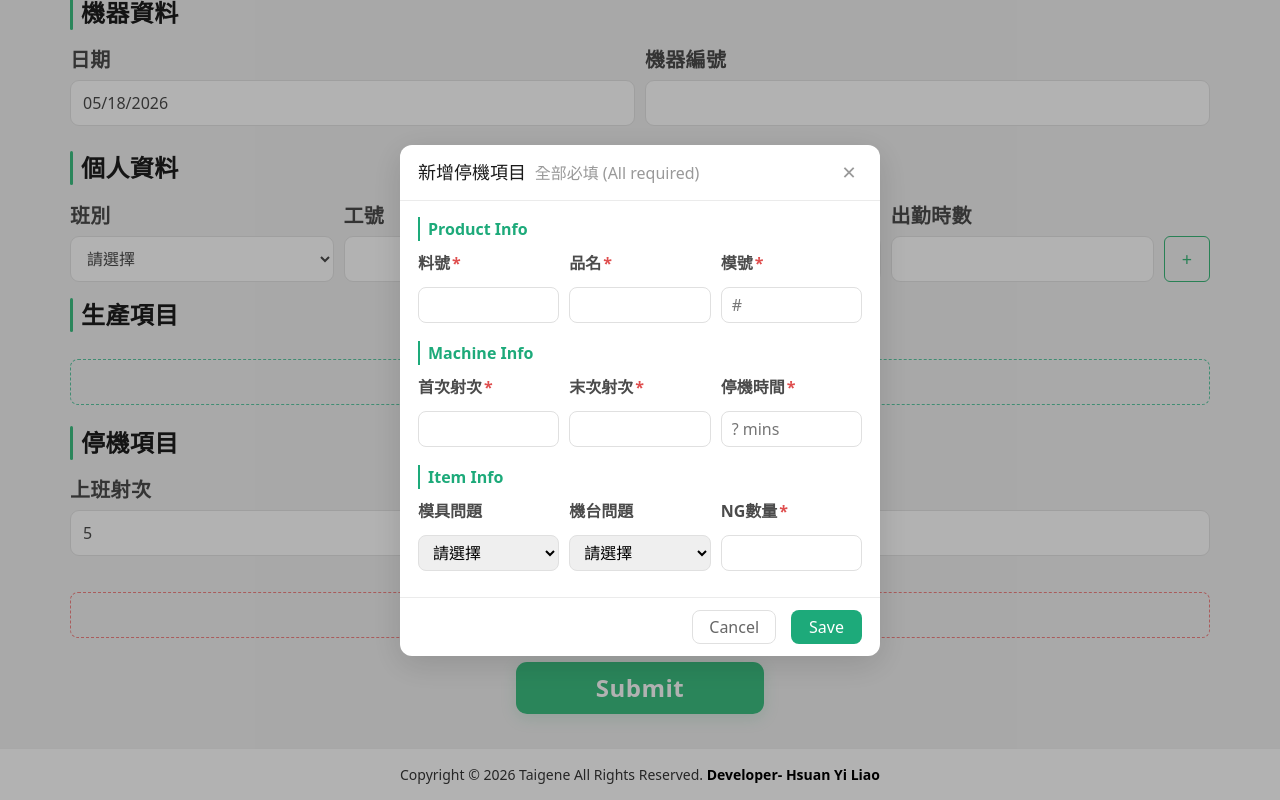
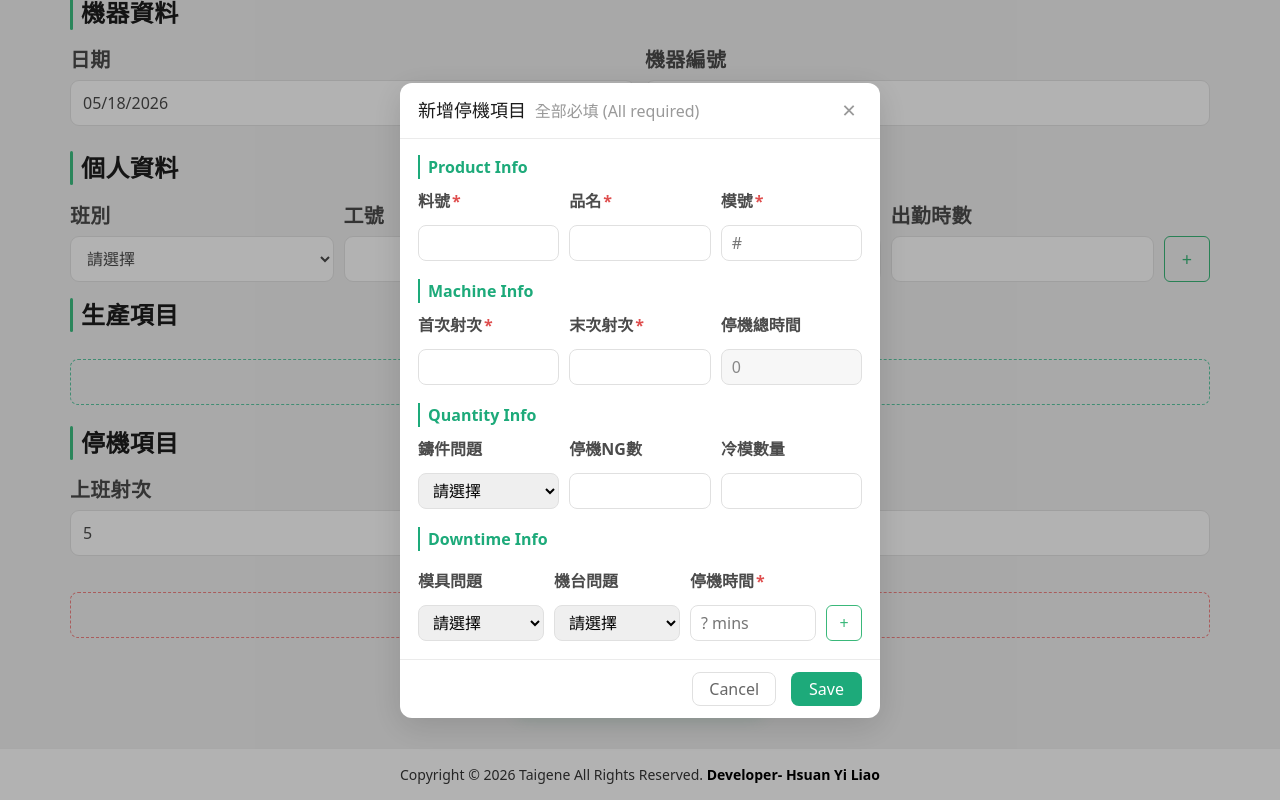
Before and after one commit to LiaoHsuanYi/Digital-Form-System, a Vue app: page /dailysheet in a window 1280 px wide. Both pictures are taken after typing "5", "5" into the empty fields and a click on the button "+ 新增停機項目". Shown: the part 305-1105 px from the top of the page. Built offline with nearby package versions, Linux system fonts and the light colour scheme.

Commit message:
dailysheet_v2 updated

```diff
--- a/src/components/productForm.vue
+++ b/src/components/productForm.vue
@@ -87,7 +87,7 @@
 </template>
 
 <script setup>
-import { reactive, computed } from 'vue'
+import { reactive, computed, watch } from 'vue'
 
 const props = defineProps({
   editData: { type: Object, default: null },
@@ -141,6 +141,16 @@ const handleSave = () => {
   if (!validate()) return
   emit('save', { ...local, totalQuan: computedTotal.value })
 }
+
+
+watch(
+  [() => local.OKquantity, () => local.NGquantity],
+  ([newOK, newNG]) => {
+    local.totalQuan = (Number(newOK) || 0) + (Number(newNG) || 0);
+  },
+  {immediate: true}
+)
+
 </script>
 
 <style scoped>
--- a/src/components/stopForm.vue
+++ b/src/components/stopForm.vue
@@ -47,19 +47,47 @@
                 <span v-if="errors.lastShot" class="error-msg">必填</span>
               </div>
               <div class="form-field">
-                <label class="form-label">停機時間<span class="required">*</span></label>
-                <input v-model.number="local.stopTime" type="number" min="0" class="form-input" :class="{ error: errors.stopTime }" placeholder="? mins">
-                <span v-if="errors.stopTime" class="error-msg">必填</span>
+                <label class="form-label">停機總時間</label>
+                <input :value="computedTotal" type="number" class="form-input" readonly>
               </div>
             </div>
           </div>
 
           <div class="section-group">
-            <p class="group-label">Item Info</p>
+            <p class="group-label">Quantity Info</p>
             <div class="form-row">
               <div class="form-field">
-                <label class="form-label">模具問題</label>
-                <select class="form-input" v-model="local.stopIssue" :class="{ error: errors.stopIssue }">
+                <label class="form-label">鑄件問題</label>
+                <select class="form-input" v-model="local.productIssue">
+                  <option value="">請選擇</option>
+                  <option value="缺肉">缺肉</option>
+                  <option value="流紋">流紋</option>
+                  <option value="黏模">黏模</option>
+                  <option value="拉模裂">拉模裂</option>
+                  <option value="變形">變形</option>
+                  <option value="砂孔">砂孔</option>
+                  <option value="脫皮">脫皮</option>
+                  <option value="斷料頭">斷料頭</option>
+                </select>
+              </div>
+              <div class="form-field">
+                <label class="form-label">停機NG數</label>
+                <input v-model.number="local.stop_NGquan" type="number" min="0" class="form-input">
+              </div>
+              <div class="form-field">
+                <label class="form-label">冷模數量</label>
+                <input v-model.number="local.coldQuan" type="number" min="0" class="form-input">
+              </div>
+            </div>
+          </div>
+
+          <p class="group-label">Downtime Info</p>
+          <div v-for="(item, index) in local.stopReason" :key="index" class="section-group">
+
+            <div class="form-row">
+              <div class="form-field">
+                <label class="form-label" v-if="index === 0">模具問題</label>
+                <select class="form-input" v-model="item.stopIssue" :class="{ error: errors.stopIssue }">
                   <option value="">請選擇</option>
                   <option value="模具上模">模具上模</option>
                   <option value="模具下模">模具下模</option>
@@ -86,8 +114,8 @@
                 </select>
               </div>
               <div class="form-field">
-                <label class="form-label">機台問題</label>
-                <select class="form-input" v-model="local.stopIssue" :class="{ error: errors.stopIssue }">
+                <label class="form-label" v-if="index === 0">機台問題</label>
+                <select class="form-input" v-model="item.stopIssue" :class="{ error: errors.stopIssue }">
                   <option value="">請選擇</option>
                   <option value="壓鑄機故障">壓鑄機故障</option>
                   <option value="料管卡鋁屑處理">料管卡鋁屑處理</option>
@@ -112,20 +140,35 @@
                 </select>
               </div>
               <div class="form-field">
-                <label class="form-label">NG數量<span class="required">*</span></label>
-                <input v-model.number="local.stop_NGquan" type="number" min="0" class="form-input" :class="{ error: errors.stop_NGquan }">
+                <label class="form-label" v-if="index === 0">停機時間<span class="required">*</span></label>
+                <input v-model.number="item.stopTime" type="number" min="0" class="form-input" :class="{ error: errors.stopTime }" placeholder="? mins">
               </div>
+
+              <button type="button"
+                v-if="index === 0"
+                class="action-btn stop-add-btn"
+                @click="addstopReason"
+                >
+                <span class="stop-btn-icon">+</span>
+              </button>
+
+              <button type="button"
+                v-else
+                class="action-btn stop-remove-btn"
+                @click="removestopReason(index)"
+                >
+                <span class="person-btn-icon">-</span>
+              </button>
             </div>
-            <div class="error-row">
-              <div class="error-left" v-if="errors.stopIssue">
+            <div class="error-row" v-if="index === 0">
+              <div class="error-left" :style="{ visibility: errors.stopIssue ? 'visible' : 'hidden' }">
                 請選擇一項原因
               </div>
-              <div class="error-right" v-if="errors.stop_NGquan">
+              <div class="error-right" :style="{ visibility: errors.stopTime ? 'visible' : 'hidden' }">
                 必填
               </div>
             </div>
           </div>
-
         </div>
 
         <div class="modal-footer">
@@ -139,7 +182,7 @@
 </template>
 
 <script setup>
-import { reactive } from 'vue'
+import { reactive, computed, watch } from 'vue'
 
 const props = defineProps({
   editData: { type: Object, default: null },
@@ -154,10 +197,35 @@ const createEmpty = () => ({
   moldId: '',
   firstShot: '',
   lastShot: '',
-  stopTime: '',
-  stopIssue: '',
-  stop_NGquan: ''
+  totalTime: '',
+  productIssue: '',
+  stop_NGquan: '',
+  coldQuan: '',
+  stopReason: [
+    {
+      stopIssue: '',
+      stopTime: ''
+    }
+  ]
+
 })
+
+function addstopReason()
+{
+  local.stopReason.push({
+    stopIssue: '',
+    stopTime: ''
+  })
+}
+
+function removestopReason(index)
+{
+  if (local.stopReason.length <= 1)
+    return;
+
+  local.stopReason.splice(index, 1);
+}
+
 
 // If editData has value, then edit. If not, then create
 const local = reactive(props.editData ? { ...props.editData } : createEmpty())
@@ -168,12 +236,19 @@ const errors = reactive({
   moldId: false,
   firstShot: false,
   lastShot: false,
-  stopTime: false,
+  stop_NGquan: false,
   stopIssue: false,
-  stop_NGquan: false
+  stopTime: false
 })
 
-const requiredFields = ['productNo', 'productType', 'moldId', 'firstShot', 'lastShot', 'stopTime', 'stopIssue', 'stop_NGquan']
+const computedTotal = computed(() => {
+  return local.stopReason.reduce((total, item) => {
+    const time = parseInt(item.stopTime) || 0;
+    return total + time;
+  }, 0);
+})
+
+const requiredFields = ['productNo', 'productType', 'moldId', 'firstShot', 'lastShot']
 
 const validate = () => {
   let valid = true
@@ -181,6 +256,17 @@ const validate = () => {
     errors[key] = local[key] === '' || local[key] === null || local[key] === undefined
     if (errors[key]) valid = false
   })
+
+  const firstStop = local.stopReason[0];
+
+  errors.stopIssue = !firstStop.stopIssue;
+  errors.stopTime = !firstStop.stopTime;
+
+  if (errors.stopTime || errors.stopIssue )
+  {
+    valid = false
+  }
+
   return valid;
 }
 
@@ -188,6 +274,16 @@ const handleSave = () => {
   if (!validate()) return
   emit('save', { ...local })
 }
+
+watch(
+  () => local.stopReason, (newIssue) => {
+      local.totalTime = newIssue.reduce((total, item) => {
+      return total + (Number(item.stopTime) || 0);
+    }, 0);
+  },
+  {deep: true}
+)
+
 </script>
 
 <style scoped>
@@ -294,20 +390,20 @@ const handleSave = () => {
 }
 .error-row {
   display: flex;
+  gap: 35px;
 }
 
 .error-left {
-  flex: 2;
+  flex: 7;
   font-size: 16px;
   color: #DF4E4E;
   text-align: center;
 }
 
 .error-right {
-  flex: 1;
+  flex: 3;
   font-size: 16px;
   color: #DF4E4E;
-  text-align: center;
 }
 
 .form-label {
@@ -363,6 +459,39 @@ const handleSave = () => {
   border-top: 1px solid #ebebeb;
 }
 
+.action-btn {
+  width: 36px;
+  height: 36px;
+  border-radius: 6px;
+  border: 1.5px solid;
+  background: transparent;
+  cursor: pointer;
+  display: flex;
+  align-items: center;
+  justify-content: center;
+  flex-shrink: 0;
+  transition: background 0.15s;
+  align-self: end;
+}
+.stop-btn-icon {
+  font-size: 16px;
+  line-height: 1;
+}
+.stop-add-btn {
+  border-color: #3ab87a;
+  color: #3ab87a;
+}
+.stop-add-btn:hover { background: #e1f5ee; }
+.stop-remove-btn {
+  border-color: #ccc;
+  color: #999;
+}
+.stop-remove-btn:hover {
+  border-color: #e57373;
+  color: #e57373;
+  background: #fff5f5;
+}
+
 .btn-cancel {
   padding: 0 16px;
   height: 34px;
--- a/src/pages/dailysheet.vue
+++ b/src/pages/dailysheet.vue
@@ -31,9 +31,9 @@
           <div class="sec-lbl">個人資料</div>
         </div>
 
-        <div v-for="(person, index) in form.people" :key="index" class="person-row">
+        <div v-for="(person, index) in form.people" :key="person.pID" class="person-row">
           <div class="field-group">
-              <label class="field-label">班別</label>
+              <label class="field-label" v-if="index === 0">班別</label>
               <select class="field-input" v-model="person.shift" required>
                   <option value="">請選擇</option>
                   <option value="早班">早班</option>
@@ -41,15 +41,15 @@
               </select>
           </div>
           <div class="field-group">
-              <label class="field-label">工號</label>
+              <label class="field-label" v-if="index === 0">工號</label>
               <input type="text" class="field-input" v-model="person.employeeNo" required>
           </div>
           <div class="field-group">
-              <label class="field-label">姓名</label>
+              <label class="field-label" v-if="index === 0">姓名</label>
               <input type="text" class="field-input" v-model="person.name" required>
           </div>
           <div class="field-group">
-              <label class="field-label">出勤時數</label>
+              <label class="field-label" v-if="index === 0">出勤時數</label>
               <input type="number" class="field-input" v-model="person.workhrs" required>
           </div>
 
@@ -65,7 +65,7 @@
           <button type="button"
             v-else
             class="action-btn person-remove-btn"
-              @click="removePerson"
+            @click="removePerson(index)"
             >
             <span class="person-btn-icon">-</span>
           </button>
@@ -152,7 +152,7 @@
               <div class="divider"></div>
               <div class="meta-item">
                 <p class="meta-label">停機時間</p>
-                <div class="meta-val">{{ item.stopTime }}</div>
+                <div class="meta-val">{{ item.totalTime }}</div>
               </div>
             </div>
 
@@ -211,6 +211,7 @@ function addPerson() {
   if (form.people.length >= 3) return
 
   form.people.push({
+    pID: Math.random().toString(36).slice(2),
     shift: '',
     employeeNo: '',
     name: '',
@@ -219,9 +220,10 @@ function addPerson() {
 }
 
 function removePerson(index) {
-  if (form.people.length <= 1) return
+  if(index === 0) return;
+  if (form.people.length <= 1) return;
 
-  form.people.splice(index, 1)
+  form.people.splice(index, 1);
 }
 
 
@@ -239,6 +241,7 @@ const form = reactive(
         machineNo: '',
         people: [
             {
+                pID: Math.random().toString(36).slice(2),
                 shift: '',
                 employeeNo: '',
                 name: '',
@@ -256,16 +259,6 @@ const form = reactive(
 watch(form, () => {
   localStorage.setItem(STORAGE_KEY, JSON.stringify(form))
 }, { deep: true })
-
-//stopItems
-const createStop = () => ({
-    productNo: '',
-    productType: '',
-    stopTime: '',
-    moldReason: '',
-    machineReason: '',
-    stop_NGquan: ''
-})
 
 //clear & reset
 const resetform = () => {
@@ -348,7 +341,10 @@ const closeStopModal = () => {
 
 //form submit
 const submitDailysheet = () => {
-  console.log(form);
+
+  //console.log(form);
+  //console.log('目前所有 keys:', Object.keys(form));
+
   // API
 
   resetform()
```
Lines whose indentation alone changed are shown as unchanged.
